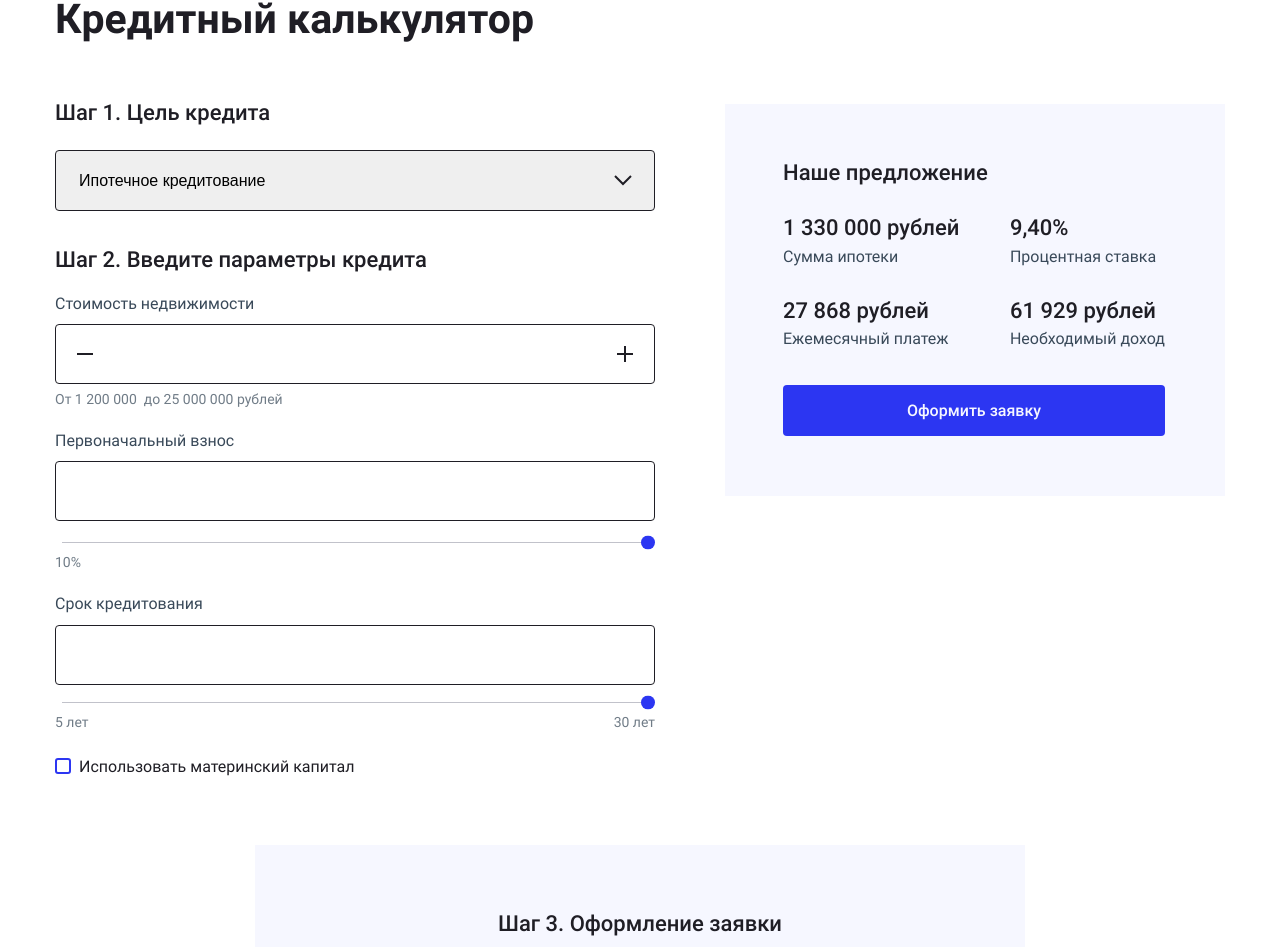
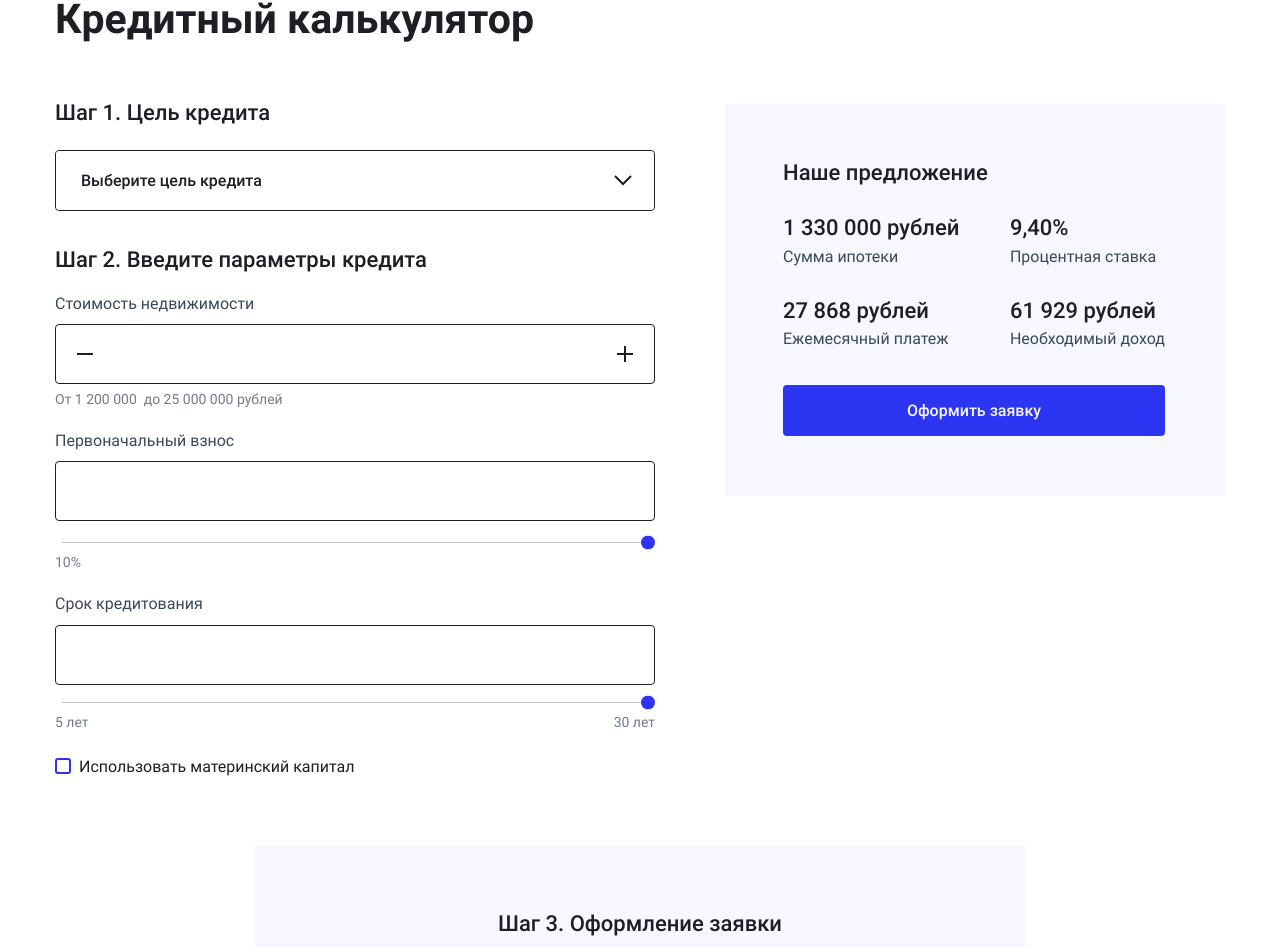
Before and after one commit to geoniced/liga-bank, a React (Create React App) app: page / in a window 1280 px wide. Shown: the part 1163-2110 px from the top of the page. Built offline with nearby package versions, Linux system fonts and the light colour scheme.

Commit message:
Добавляет в проект react-select и стилизует его, удаляет старые стили

```diff
--- a/src/components/calculation-form/calculation-form.jsx
+++ b/src/components/calculation-form/calculation-form.jsx
@@ -2,6 +2,7 @@ import React from "react";
 import {ReactComponent as IconMinus} from "../../assets/img/icon-minus.svg";
 import {ReactComponent as IconPlus} from "../../assets/img/icon-plus.svg";
 import CalculationFormRange from "../calculation-form-range/calculation-form-range";
+import SelectField from "../select-field/select-field";
 
 const CalculationForm = () => {
   return (
@@ -12,10 +13,11 @@ const CalculationForm = () => {
 
           <div className="calculation-form__input-field-row">
             <label htmlFor="calculation-form-credit-goal" className="visually-hidden">Выберите цель кредита</label>
-            <select className="calculation-form__select-field" name="calculation-form-credit-goal" id="calculation-form-credit-goal">
+            {/* <select className="calculation-form__select-field" name="calculation-form-credit-goal" id="calculation-form-credit-goal">
               <option className="calculation-form__option" value="mortgage">Ипотечное кредитование</option>
               <option className="calculation-form__option" value="auto">Автомобильное кредитование</option>
-            </select>
+            </select> */}
+            <SelectField />
           </div>
         </fieldset>
 
--- /dev/null
+++ b/src/components/select-field/select-field.jsx
@@ -0,0 +1,25 @@
+import Select, {components} from "react-select";
+import {CREDIT_OPTIONS, CREDIT_SELECT_PLACEHOLDER_TEXT, SELECT_STYLES} from "../../const";
+import {ReactComponent as IconSelectDrop} from "../../assets/img/icon-select-drop.svg";
+
+
+const DropdownIndicator = (props) => (
+  <components.DropdownIndicator {...props}>
+    <IconSelectDrop />
+  </components.DropdownIndicator>
+);
+
+const SelectField = (props) => {
+  return (
+    <Select
+      className="select-field"
+      classNamePrefix="select-field"
+      components={{DropdownIndicator}}
+      styles={SELECT_STYLES}
+      options={CREDIT_OPTIONS}
+      placeholder={CREDIT_SELECT_PLACEHOLDER_TEXT}
+    />
+  );
+};
+
+export default SelectField;
--- /dev/null
+++ b/src/const.js
@@ -0,0 +1,58 @@
+export const CREDIT_OPTIONS = [
+  {value: `mortgage`, label: `Ипотечное кредитование`},
+  {value: `auto`, label: `Автомобильное кредитование`}
+];
+
+export const CREDIT_SELECT_PLACEHOLDER_TEXT = `Выберите цель кредита`;
+
+const MediaQuery = {
+  MOBILE: `@media (max-width: 767px)`
+};
+
+export const SELECT_STYLES = {
+  control: (provided) => ({
+    ...provided,
+    border: `none`,
+  }),
+  container: (provided) => ({
+    ...provided,
+    width: `100%`,
+    border: `1px solid #1F1E25`,
+    borderRadius: `4px`,
+  }),
+  valueContainer: (provided) => ({
+    ...provided,
+    paddingTop: `16px`,
+    paddingRight: `19px`,
+    paddingBottom: `12px`,
+    paddingLeft: `23px`,
+    lineHeight: `140%`,
+    fontSize: `16px`,
+    fontWeight: `500`,
+    [MediaQuery.MOBILE]: {
+      paddingLeft: `14px`,
+      paddingRight: `14px`,
+    }
+  }),
+  placeholder: (provided) => ({
+    ...provided,
+    color: `#1F1E25`,
+  }),
+  singleValue: (provided) => ({
+    ...provided,
+    top: `51%`,
+    margin: `0`,
+  }),
+  indicatorSeparator: (provided) => ({
+    ...provided,
+    display: `none`,
+  }),
+  indicatorsContainer: (provided) => ({
+    ...provided,
+    justifyContent: `center`,
+    width: `63px`,
+    [MediaQuery.MOBILE]: {
+      width: `45px`,
+    }
+  }),
+};
--- a/src/scss/calculation-form.scss
+++ b/src/scss/calculation-form.scss
@@ -69,7 +69,6 @@
   position: relative;
 }
 
-.calculation-form__select-field,
 .calculation-form__input {
   width: 100%;
   padding-top: 19px;
@@ -80,21 +79,6 @@
   line-height: 140%;
   border: 1px solid $black;
   border-radius: 4px;
-}
-
-.calculation-form__select-field {
-  padding-right: 45px;
-
-  font-size: 16px;
-  font-weight: 500;
-
-  background-image: url("../assets/img/icon-select-drop.svg");
-  background-repeat: no-repeat;
-  background-position: right 22px center;
-
-  -moz-appearance: none; /* Firefox */
-  -webkit-appearance: none; /* Safari and Chrome */
-  appearance: none;
 }
 
 .calculation-form__input {
@@ -318,13 +302,8 @@
     font-size: 16px;
   }
 
-  .calculation-form__select-field,
   .calculation-form__input {
     padding-left: 14px;
-  }
-
-  .calculation-form__select-field {
-    background-position: right 13px center;
   }
 
   .calculation-form__step-field-area {
```
